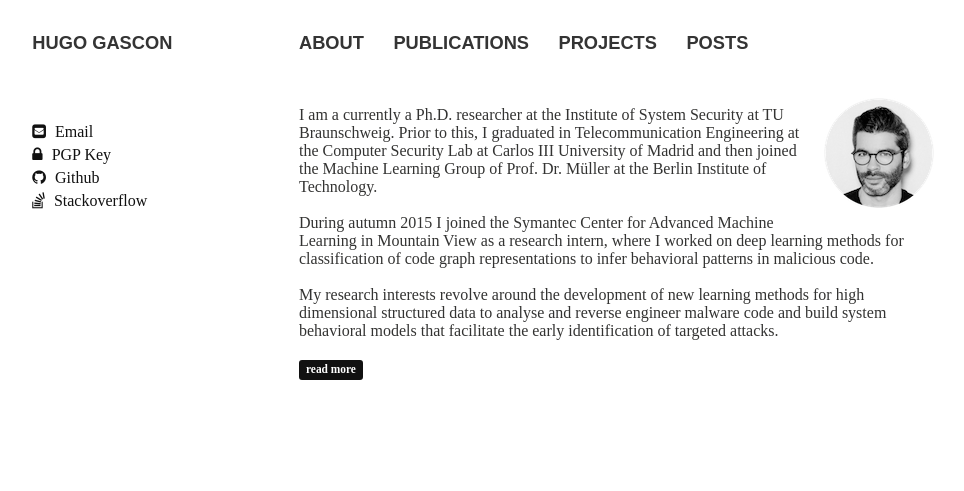
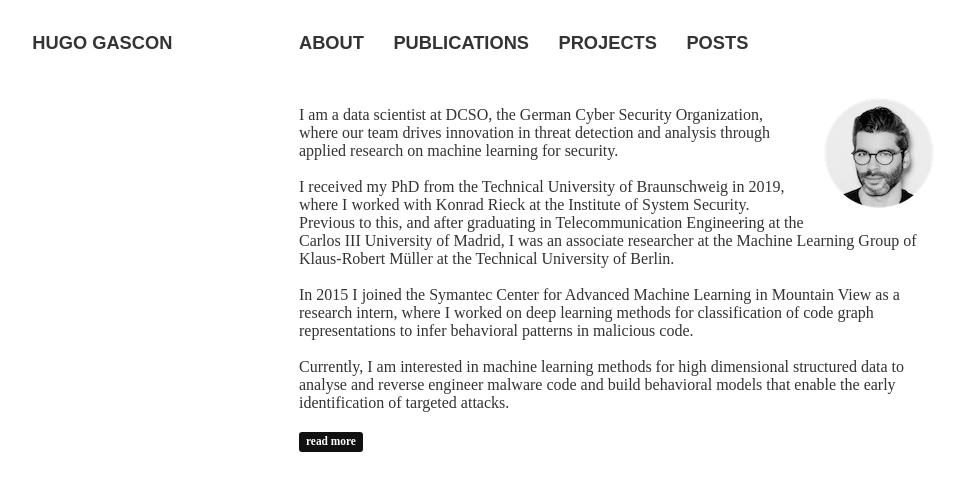
Before and after one commit to hgascon/hgascon.github.io, a Jekyll site: the page built from index.md, in a window 1280 px wide, cut to the strip 0-1670 px from the top of the page. Shown: the top 491 px of the strip, without its empty margins (21-985 px from the left). Built offline with Jekyll 4.4.1, drawn with Linux system fonts in a browser that asks for light colours; nearby versions of some CDN libraries; some web fonts are replaced.

```diff
--- a/_config.yml
+++ b/_config.yml
@@ -28,8 +28,8 @@ kramdown:
 owner:
   name: Hugo Gascón
   avatar: hg.png
-  bio: ""
-  email: h.gascon@tu-bs.de
+  bio:
+  email:
   disqus-shortname:
   twitter:
   facebook:
@@ -40,8 +40,8 @@ owner:
     ad-client:
     ad-slot:
   bing-verify:
-  github: hgascon
-  stackoverflow: 2482148
+  github:
+  stackoverflow:
   linkedin:
   instagram:
   lastfm:
--- a/index.md
+++ b/index.md
@@ -12,18 +12,25 @@ image:
 <img class="project-img" src="../images/hg.png" style="width:110px;height:110;float:right;margin:10px 5px 20px 20px;">
 <br>
 
-I am a currently a Ph.D. researcher at the Institute of System Security at TU
-Braunschweig. Prior to this, I graduated in Telecommunication Engineering at
-the Computer Security Lab at Carlos III University of Madrid and then joined
-the Machine Learning Group of Prof. Dr. Müller at the Berlin Institute of
-Technology.<br><br>
 
-During autumn 2015 I joined the Symantec Center
-for Advanced Machine Learning in Mountain View as a research intern, where I
-worked on deep learning methods for classification of code graph representations
-to infer behavioral patterns in malicious code.<br><br>
+I am a data scientist at DCSO, the German Cyber Security Organization,
+where our team drives innovation in threat detection and analysis through
+applied research on machine learning for security.
+<br><br>
 
-My research interests revolve around the development of new learning methods
-for high dimensional structured data to analyse and reverse engineer malware
-code and build system behavioral models that facilitate
-the early identification of targeted attacks.
+I received my PhD from the Technical University of Braunschweig in 2019, where I
+worked with Konrad Rieck at the Institute of System Security.  Previous to this,
+and after graduating in Telecommunication Engineering at the Carlos III
+University of Madrid, I was an associate researcher at the Machine Learning
+Group of Klaus-Robert Müller at the Technical University of Berlin.
+<br><br>
+
+In 2015 I joined the Symantec Center for Advanced Machine Learning in Mountain
+View as a research intern, where I worked on deep learning methods for
+classification of code graph representations to infer behavioral patterns in
+malicious code.
+<br><br>
+
+Currently, I am interested in machine learning methods for high dimensional
+structured data to analyse and reverse engineer malware code and build
+behavioral models that enable the early identification of targeted attacks.
```
Also changed, not shown: about/index.md (+19 -13 lines).
